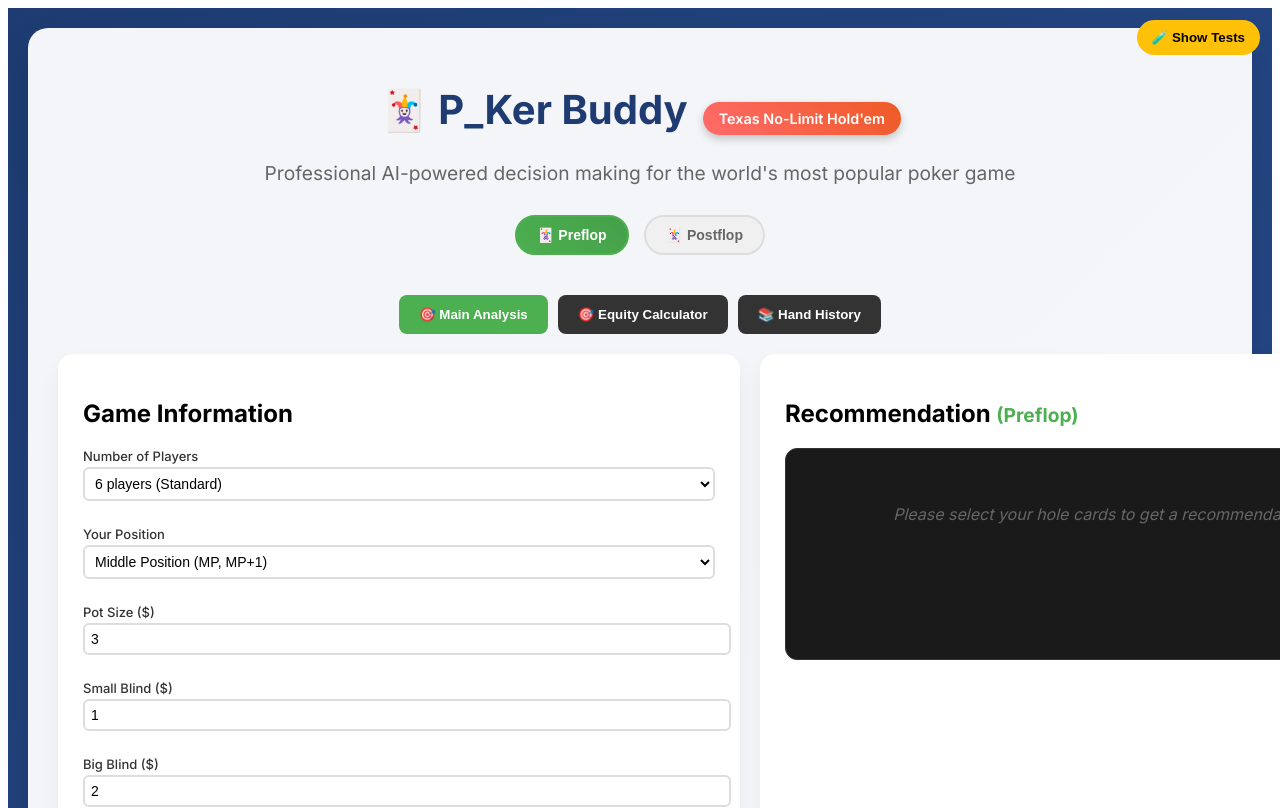
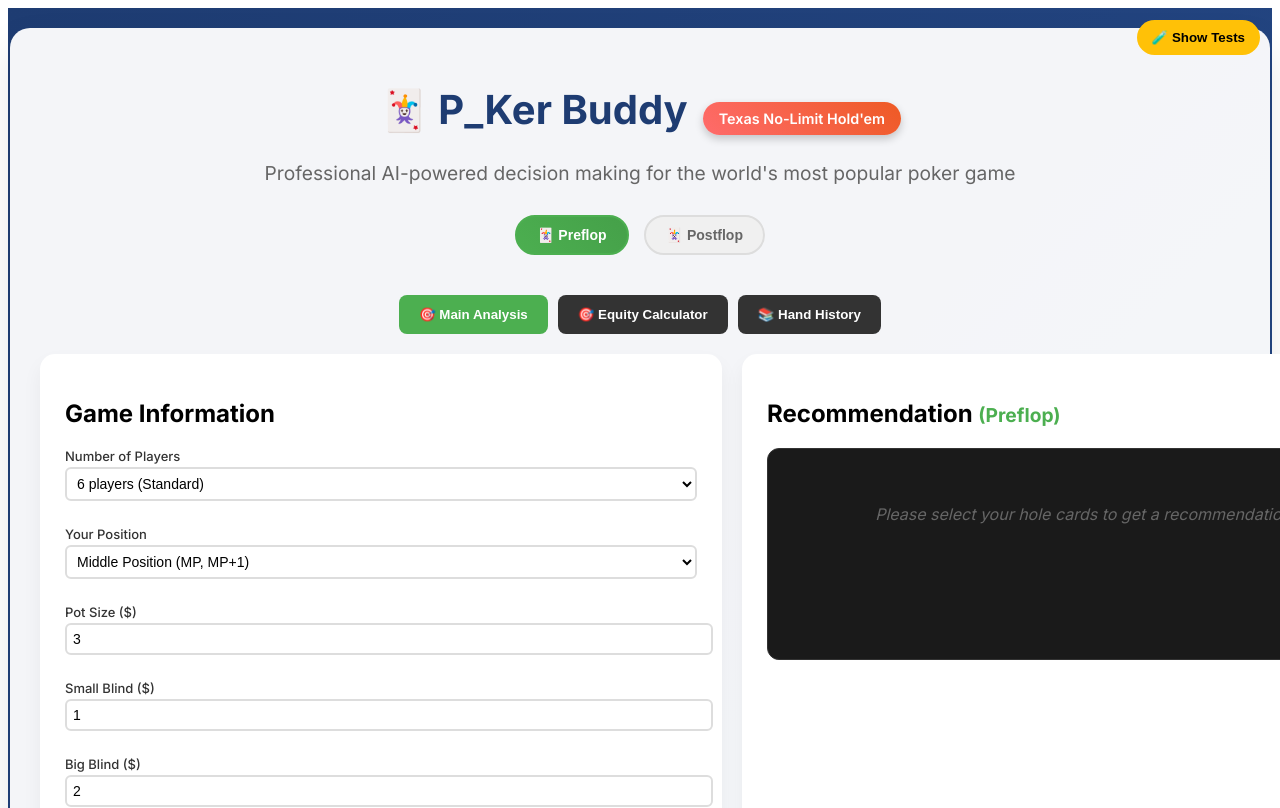
Before and after one commit to Benjapos/p_ker_buddy, a React (Create React App) app: page / in a window 1280 px wide. Shown: the top 808 px of the page. Built offline with nearby package versions, Linux system fonts and the light colour scheme.

Commit message:
Fix white container positioning - center on screen properly

```diff
--- a/src/App.js
+++ b/src/App.js
@@ -17,11 +17,14 @@
   background: linear-gradient(135deg, #1e3c72 0%, #2a5298 100%);
   padding: 20px;
   font-family: 'Inter', sans-serif;
+  display: flex;
+  justify-content: center;
+  align-items: flex-start;
 `;
 
 const MainContent = styled.div`
   max-width: 1200px;
-  margin: 0 auto;
+  width: 100%;
   background: rgba(255, 255, 255, 0.95);
   border-radius: 20px;
   padding: 30px;
@@ -29,6 +32,15 @@
   display: flex;
   flex-direction: column;
   align-items: center;
+
+  @media (max-width: 1240px) {
+    margin: 0 20px;
+  }
+
+  @media (max-width: 768px) {
+    margin: 0 10px;
+    padding: 20px;
+  }
 `;
 
 const Header = styled.h1`
```
Also changed, not shown: 6 other files (tests, documents, lock files or other folders).
